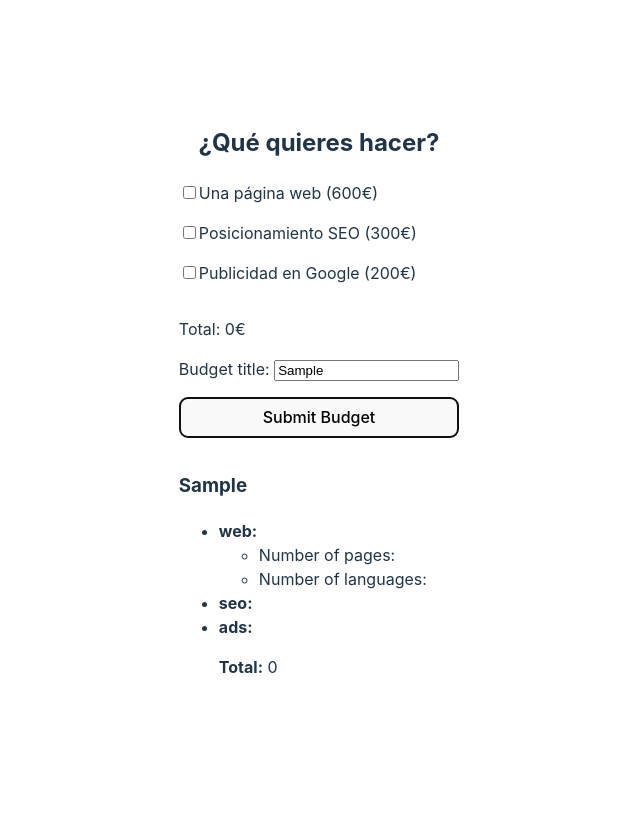
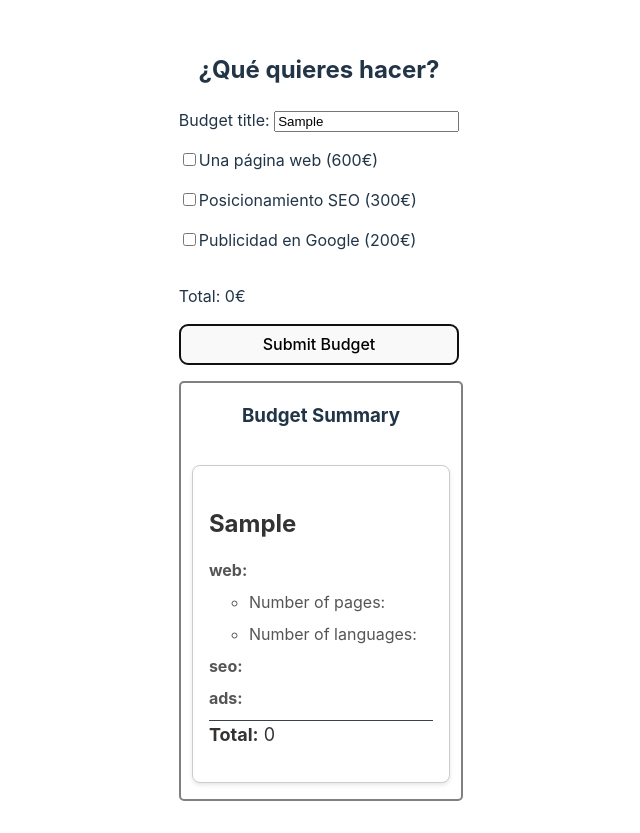
Before and after one commit to 0xNordian/sprint7, a React (Vite) app: page / in a window 1280 px wide. Both pictures are taken after typing "Sample" into the empty fields and a click on the button "Submit Budget". Shown: the whole page, without its empty margins (321-961 px from the left). Before the commit the page ends 800 px from the top, so only its background shows below. Built offline with nearby package versions, Linux system fonts and the light colour scheme.

Commit message:
refactor budget

```diff
--- a/src/App.css
+++ b/src/App.css
@@ -11,9 +11,11 @@
   will-change: filter;
   transition: filter 300ms;
 }
+
 .logo:hover {
   filter: drop-shadow(0 0 2em #646cffaa);
 }
+
 .logo.react:hover {
   filter: drop-shadow(0 0 2em #61dafbaa);
 }
@@ -22,6 +24,7 @@
   from {
     transform: rotate(0deg);
   }
+
   to {
     transform: rotate(360deg);
   }
@@ -41,26 +44,104 @@
   color: #888;
 }
 
-.services{
+.services {
   display: flex;
   flex-direction: column;
   text-align: start;
   gap: 1rem;
 }
 
-.total{
+.total {
   margin-top: 1rem;
 }
 
-.web-modal{
+.web-modal {
   display: flex;
   flex-direction: column;
   gap: 1rem;
-  outline: auto;
+  border: 2px solid gray;
+  border-radius: 5px;
   padding: 1rem;
 }
 
-.web-extra-item > label{
+.web-extra-item > label {
   display: flex;
   gap: 1rem;
 }
+
+.btn-operator {
+  background-color: teal;
+  font-size: larger;
+  padding: 0.4rem 1rem;
+}
+
+.budget {
+  display: flex;
+  flex-direction: column;
+  align-items: center;
+  justify-content: center;
+  width: 100%;
+  border: 2px solid gray;
+  border-radius: 5px;
+}
+
+.budget-card {
+  border: 1px solid #ccc;
+  border-radius: 8px;
+  padding: 16px;
+  margin: 16px;
+  box-shadow: 0px 2px 4px rgba(0, 0, 0, 0.1);
+  background-color: #fff;
+  width: 80%;
+}
+
+.budget-card h3 {
+  font-size: 24px;
+  margin-bottom: 10px;
+  color: #333;
+}
+
+.budget-summary {
+  list-style: none;
+  padding: 0;
+}
+
+.budget-summary li {
+  margin-bottom: 8px;
+  font-size: 16px;
+  color: #555;
+}
+
+.budget-summary li strong {
+  font-weight: bold;
+}
+
+.budget-summary p {
+  margin-top: 10px;
+  font-size: 18px;
+  color: #333;
+  border-top: #37424b 1px solid;
+}
+
+.web-extra-item {
+  display: flex;
+  justify-content: space-between;
+  align-items: center;
+}
+
+.web-extra-item > label > span {
+  display: grid;
+  place-items: center;
+}
+
+/* Remove the number input spinners */
+input[type="number"]::-webkit-inner-spin-button,
+input[type="number"]::-webkit-outer-spin-button {
+  -webkit-appearance: none;
+  margin: 0;
+}
+
+/* Hide the number input arrows in Firefox */
+input[type="number"] {
+  -moz-appearance: textfield;
+}
--- a/src/App.tsx
+++ b/src/App.tsx
@@ -1,29 +1,16 @@
 import './App.css';
-import useTotalHandler from './hooks/useTotalHandler';
-import Services from './components/Services';
-import data from './utils/dataExtractor'
+// import useTotalHandler from './hooks/useTotalHandler';
 import Budget from './components/Budget';
+// import Services from './components/Services';
+// import data from './utils/dataExtractor'
 
 function App() {
-  const { total, subTotal, budget, webCalc, updateTotal, webSubTotal, budgetHandler } = useTotalHandler();
 
   return (
     <>
       <h2>¿Qué quieres hacer?</h2>
-
       <div className="services">
-        {data.map((service =>
-          <Services
-            key={service.id}
-            label={`${service.name}`}
-            price={service.price}
-            message={service.title}
-            updateTotal={updateTotal}
-            webSubTotal={webSubTotal}
-          />))}
-
-        <div className="total">Total: {total + webCalc}€</div>
-          <Budget budget={budget} budgetHandler={budgetHandler}/>
+        <Budget />
       </div>
     </>
   );
--- a/src/components/Budget.tsx
+++ b/src/components/Budget.tsx
@@ -1,7 +1,11 @@
 import { useState } from 'react';
+import BudgetInput from './BudgetInput';
+import useTotalHandler from '../hooks/useTotalHandler';
 
-const Budget = ({budget, budgetHandler}) => {
+const Budget = () => {
     const [budgetName, setBudgetName] = useState("");
+    const { total, webCalc, budget, budgetHandler, updateTotal, webSubTotal } = useTotalHandler();
+    const budgetLength = budget.length;
 
     return (
         <>
@@ -13,8 +17,18 @@ const Budget = ({budget, budgetHandler}) => {
                     value={budgetName}
                     onChange={(e) => setBudgetName(e.target.value)} />
             </label>
+
+            <BudgetInput
+                updateTotal={updateTotal}
+                webSubTotal={webSubTotal}
+                total={total}
+                webCalc={webCalc}
+            />
             <button onClick={() => budgetHandler(budgetName)}>Submit Budget</button>
+
+            {budgetLength > 0 &&
                 <div className="budget">
+                    <h3>Budget Summary</h3>
                     {budget.map((item, index) => (
                         <div className="budget-card" key={index}>
                             <h3>{Object.keys(item)[0]}</h3>
@@ -37,6 +51,7 @@ const Budget = ({budget, budgetHandler}) => {
                         </div>
                     ))}
                 </div>
+            }
         </>
     )
 }
--- /dev/null
+++ b/src/components/BudgetInput.tsx
@@ -0,0 +1,22 @@
+import Services from '../components/Services'
+import data from '../utils/dataExtractor'
+
+const BudgetInput = ({ total, webCalc, updateTotal, webSubTotal }) => {
+    return (
+        <div className="services">
+            {data.map((service =>
+                <Services
+                    key={service.id}
+                    label={`${service.name}`}
+                    price={service.price}
+                    message={service.title}
+                    updateTotal={updateTotal}
+                    webSubTotal={webSubTotal}
+                />))}
+
+            <div className="total">Total: {total + webCalc}€</div>
+        </div>
+    )
+}
+
+export default BudgetInput
--- a/src/components/Services.tsx
+++ b/src/components/Services.tsx
@@ -16,15 +16,12 @@ const Services = ({ label, price, message, updateTotal, webSubTotal }: ServicesP
     const handleServiceChange = (label: string, price: number) => {
         setIsChecked(prev => !prev);
         updateTotal(label, price, !isChecked);
-
         if (label === "web") {
             setIsWebChecked((prev) => !prev);
         }
     };
 
     const handleWebSubTotal = (spec: string, qty: number) => {
-
-        console.log("spec: ", spec, "qty: ", qty)
         webSubTotal(spec, qty);
     }
 
--- a/src/components/WebExtra.tsx
+++ b/src/components/WebExtra.tsx
@@ -30,8 +30,8 @@ const WebExtra = ({ spec, message, handleWebSubTotal }: WebExtraProps) => {
     return (
         <div className="web-extra-item">
             <label>
-                {message}
-                <button onClick={() => operationHandler("-")}>-</button>
+                <span>{message}</span>
+                <button className={"btn-operator"} onClick={() => operationHandler("-")}>-</button>
                 <input
                     min="0"
                     type="number"
@@ -39,7 +39,7 @@ const WebExtra = ({ spec, message, handleWebSubTotal }: WebExtraProps) => {
                     onChange={(e) => {
                         setQty(parseInt(e.target.value, 10));
                     }} />
-                <button onClick={() => operationHandler("+")}>+</button>
+                <button className={"btn-operator"} onClick={() => operationHandler("+")}>+</button>
             </label>
         </div>
     )
--- a/src/hooks/useTotalHandler.ts
+++ b/src/hooks/useTotalHandler.ts
@@ -34,14 +34,16 @@ const useTotalHandler = () => {
     ) => {
         setSubTotal((prevSubTotal) => {
             const updatedSubTotal = { ...prevSubTotal };
-
             if (isChecked) {
                 updatedSubTotal[label] = price;
             } else {
                 delete updatedSubTotal[label];
             }
+            const keysToExclude = ['numLang', 'numPages'];
+            const calculatedTotal = Object.values(updatedSubTotal)
+                .filter(key => !keysToExclude.includes(key))
+                .reduce((acc, val) => acc + (val || 0), 0);
 
-            const calculatedTotal = Object.values(updatedSubTotal).reduce((acc, val) => acc + (val || 0), 0);
             setTotal(calculatedTotal);
 
             return updatedSubTotal;
@@ -60,9 +62,8 @@ const useTotalHandler = () => {
             [title]: { ...subTotal, webCalc, budgetElement: budgetTotal }
         };
         setBudget((prev) => [...prev, newItem]);
+        // setSubTotal({});
     };
-
-    // console.log("budgetHandler: ", budget, webCalc);
 
     return { total, subTotal, budget, webCalc, updateTotal, webSubTotal, budgetHandler };
 };
--- a/src/index.css
+++ b/src/index.css
@@ -48,7 +48,7 @@ button {
   transition: border-color 0.25s;
 }
 button:hover {
-  border-color: #646cff;
+  border-color: #37424b;
 }
 button:focus,
 button:focus-visible {
@@ -61,21 +61,9 @@ button:focus-visible {
     background-color: #ffffff;
   }
   a:hover {
-    color: #747bff;
+    color: #37424b;
   }
   button {
     background-color: #f9f9f9;
   }
 }
-
-/* Remove the number input spinners */
-input[type="number"]::-webkit-inner-spin-button,
-input[type="number"]::-webkit-outer-spin-button {
-  -webkit-appearance: none;
-  margin: 0;
-}
-
-/* Hide the number input arrows in Firefox */
-input[type="number"] {
-  -moz-appearance: textfield;
-}
```
Lines whose indentation alone changed are shown as unchanged.
